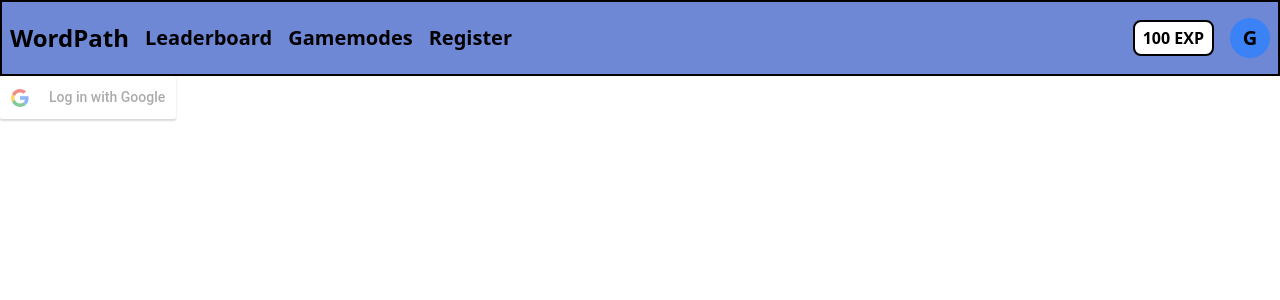
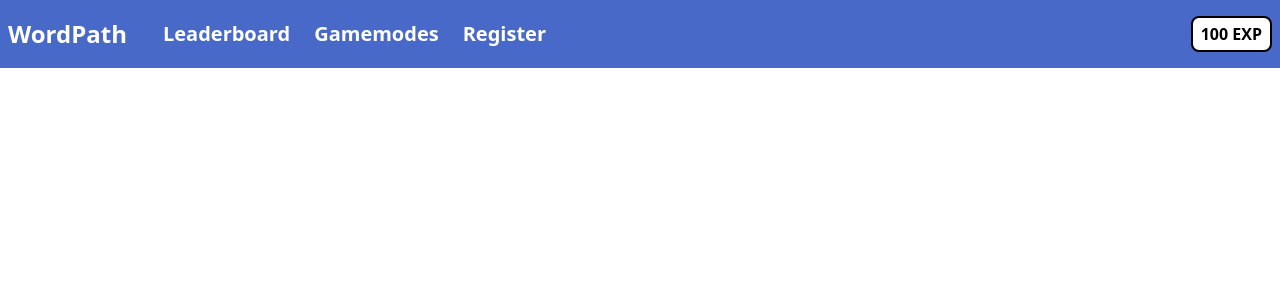
Before and after one commit to PhysBoom/Hacktech, a React (Create React App) app in the folder frontend/: page / in a window 1280 px wide. Shown: the top 300 px of the page. Built offline with nearby package versions, Linux system fonts and the light colour scheme; no server answers.

Commit message:
Navbar style changes

```diff
--- a/frontend/package.json
+++ b/frontend/package.json
@@ -40,5 +40,6 @@
     "autoprefixer": "^10.4.2",
     "postcss": "^8.4.7",
     "tailwindcss": "^3.0.23"
-  }
+  },
+  "proxy": "http://localhost:5000"
 }
--- a/frontend/src/App.js
+++ b/frontend/src/App.js
@@ -1,5 +1,4 @@
 import logo from './logo.svg';
-import GAuth from './components/GAuth';
 import './index.css';
 import Navbar from "./components/Navbar";
 
@@ -7,7 +6,6 @@ function App() {
   return (
     <div className="w-screen h-screen bg-white">
       <Navbar />
-      <GAuth/>
     </div>
   );
 }
--- a/frontend/src/components/GAuth.js
+++ /dev/null
@@ -1,29 +0,0 @@
-import React from 'react';
-import { Link } from 'react-router-dom';
-import { GoogleLogin } from 'react-google-login';
-
-function Login() {
-    const handleLogin = async googleData => {
-        const res = await fetch("/api/v1/auth/google", {
-            method: "POST",
-            body: JSON.stringify({
-            token: googleData.tokenId
-          }),
-          headers: {
-            "Content-Type": "application/json"
-          }
-        })
-        const data = await res.json()
-        // store returned user somehow
-      }
-
-    return (<GoogleLogin
-        clientId={process.env.REACT_APP_CLIENT_ID}
-        buttonText="Log in with Google"
-        onSuccess={handleLogin}
-        onFailure={handleLogin}
-        cookiePolicy={'single_host_origin'}
-    />)
-}
-
-export default Login;
--- a/frontend/src/components/Navbar.js
+++ b/frontend/src/components/Navbar.js
@@ -9,27 +9,24 @@ import { Link } from 'react-router-dom';
 function NavbarLink(props){
     return (
         <Link to={props.to}>
-            <div className="text-black text-xl font-semibold hover:underline transform translate-y-0  relative transition-all duration-200 ease-in-out hover:cursor-pointer hover:-translate-y-1">{props.children}</div>
+            <div className="text-white text-xl font-semibold hover:underline transform translate-y-0  relative transition-all duration-200 ease-in-out hover:cursor-pointer hover:-translate-y-1">{props.children}</div>
         </Link>
     );
 }
 
 function Navbar(){
     return (
-        <div className="flex w-screen py-4 px-2 bg-primary border-2 border-black">
-            <div className="flex flex-row items-center justify-between w-full">
-                <div className="flex flex-row space-x-4 items-center">
+        <div className="flex w-screen py-4 px-2 bg-primary items-center justify-center">
+            <div className="flex flex-row items-center justify-between w-full max-w-1600">
+                <div className="flex flex-row space-x-6 items-center">
                     <NavbarLink to="/"><h1 className="text-2xl font-bold">WordPath</h1></NavbarLink>
-                    <NavbarLink to="/leaderboard">Leaderboard</NavbarLink>
+                    <NavbarLink to="/leaderboard"><span className="ml-3">Leaderboard</span></NavbarLink>
                     <NavbarLink to="/gamemodes">Gamemodes</NavbarLink>
                     <NavbarLink to="/register">Register</NavbarLink>
                 </div>
                 <div className="flex flex-row space-x-4 items-center">
                     <div className="bg-white border-2 border-black rounded-lg items-center justify-center px-2 py-1">
                         <span className="text-md text-black font-semibold">100 EXP</span>
-                    </div>
-                    <div className="flex flex-col bg-blue-500 rounded-full items-center justify-center h-10 w-10">
-                        <span className="text-xl text-black font-bold">G</span>
                     </div>
                 </div>
             </div>
--- a/frontend/tailwind.config.js
+++ b/frontend/tailwind.config.js
@@ -1,3 +1,43 @@
+SPACING = {
+  px: '1px',
+  '0': '0',
+  '1': '4px',
+  '2': '8px',
+  '3': '12px',
+  '4': '16px',
+  '5': '20px',
+  '6': '24px',
+  '7': '28px',
+  '8': '32px',
+  '9': '36px',
+  '10': '40px',
+  '11': '44px',
+  '12': '48px',
+  '13': '52px',
+  '14': '56px',
+  '15': '60px',
+  '16': '64px',
+  '20': '80px',
+  '24': '96px',
+  '28': '112px',
+  '32': '128px',
+  '36': '144px',
+  '40': '160px',
+  '44': '176px',
+  '48': '192px',
+  '52': '208px',
+  '56': '224px',
+  '60': '240px',
+  '64': '256px',
+  '72': '288px',
+  '80': '320px',
+  '96': '384px',
+  '128': '512px',
+  '1200': '1200px',
+  '1600': '1600px',
+  'full': '100%',
+}
+
 module.exports = {
   content: [
     "./src/**/*.{js,jsx,ts,tsx}",
@@ -5,11 +45,12 @@ module.exports = {
   theme: {
     extend: {
       colors: {
-        "primary": "#6f88d6",
+        "primary": "#4969c9",
         "secondary": "#b5b4e4",
         "highlight": "#dfafe9",
         "contrast": "908aa8"
-      }
+      },
+      maxWidth: SPACING,
     },
   },
   plugins: [],
```
Also changed, not shown: frontend/src/pages/Register.js (added), 1 other file (tests, documents, lock files or other folders).
